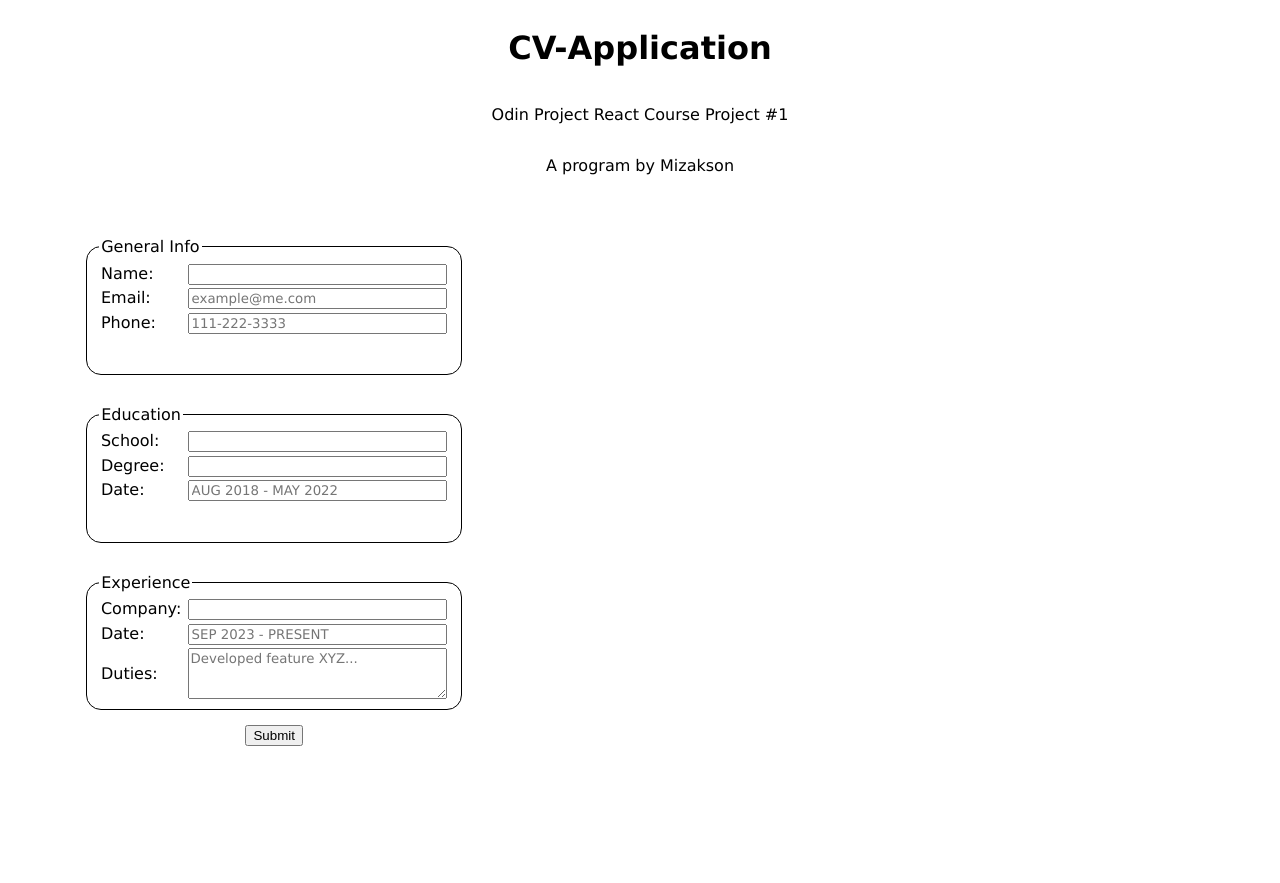
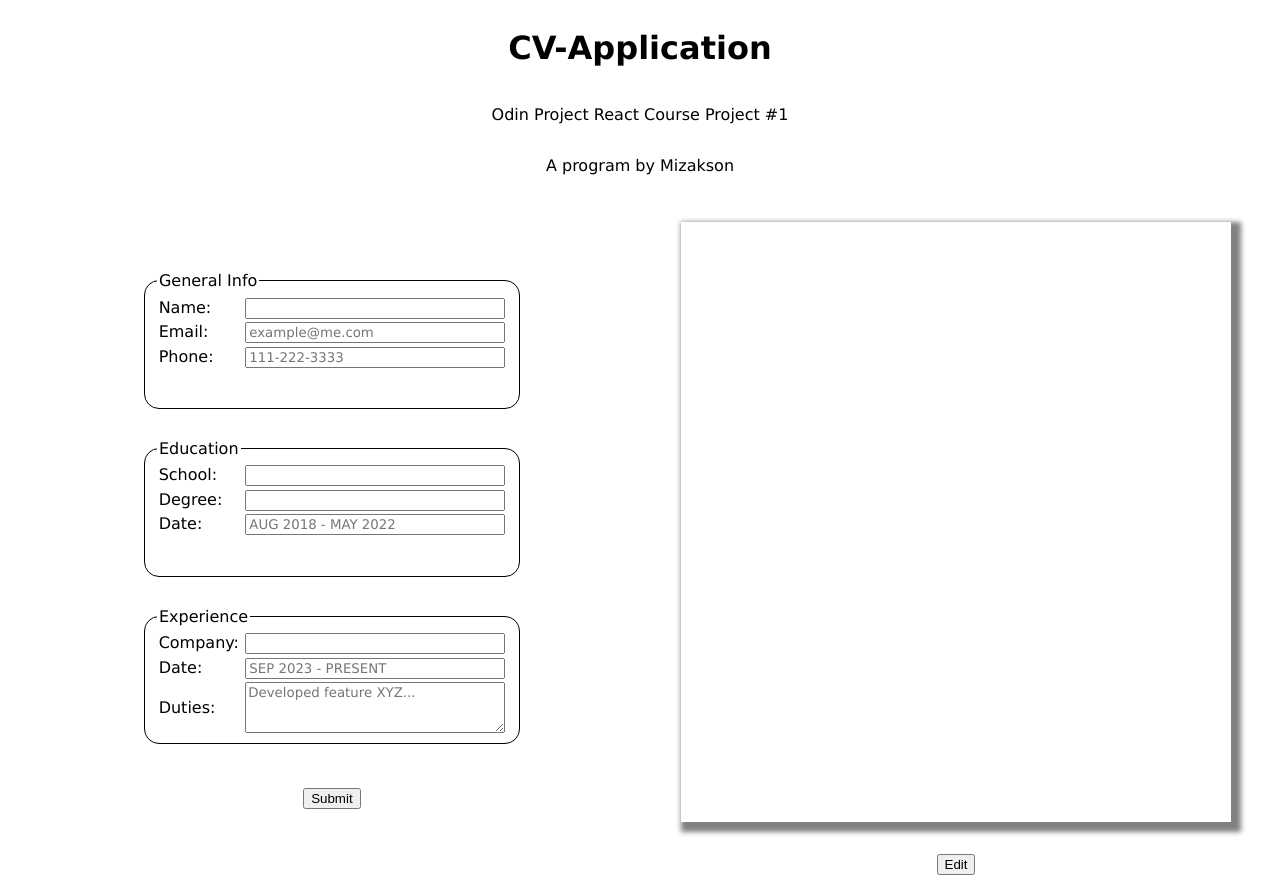
Before and after one commit to Mizakson/cv-application, a React (Vite) app: page / in a window 1280 px wide. Before the commit the page ends 800 px from the top, so only its background shows below. Built offline with nearby package versions, Linux system fonts and the light colour scheme.

Commit message:
Finalize intial display, form styling

```diff
--- a/src/components/Cv.jsx
+++ b/src/components/Cv.jsx
@@ -1,5 +1,8 @@
 export default function Cv() {
     return (
-        <div className="paper"></div>
+        <div className="display">
+            <div className="paper"></div>
+            <button className="edit">Edit</button>
+        </div>
     )
 }
--- a/src/styles/index.css
+++ b/src/styles/index.css
@@ -10,8 +10,10 @@
 }
 
 .wrapper {
-    display: flex;
+    display: grid;
+    grid-template-columns: 1fr 1fr;
     align-items: center;
+    /* justify-content: center; */
 }
 
 fieldset {
@@ -40,3 +42,23 @@
     grid-template-columns: 1fr 3fr;
     padding: .5%;
 }
+
+button[type='submit'] {
+    margin-top: 5%;
+}
+
+.paper {
+    box-shadow: 5px 5px 5px 5px gray;
+    margin-top: 5%;
+    width: 550px;
+    height: 600px;
+    margin-bottom: 5%;
+}
+
+.display {
+    display: flex;
+    flex-direction: column;
+    align-items: center;
+    justify-content: center;
+    gap: 2.5%;
+}
```
